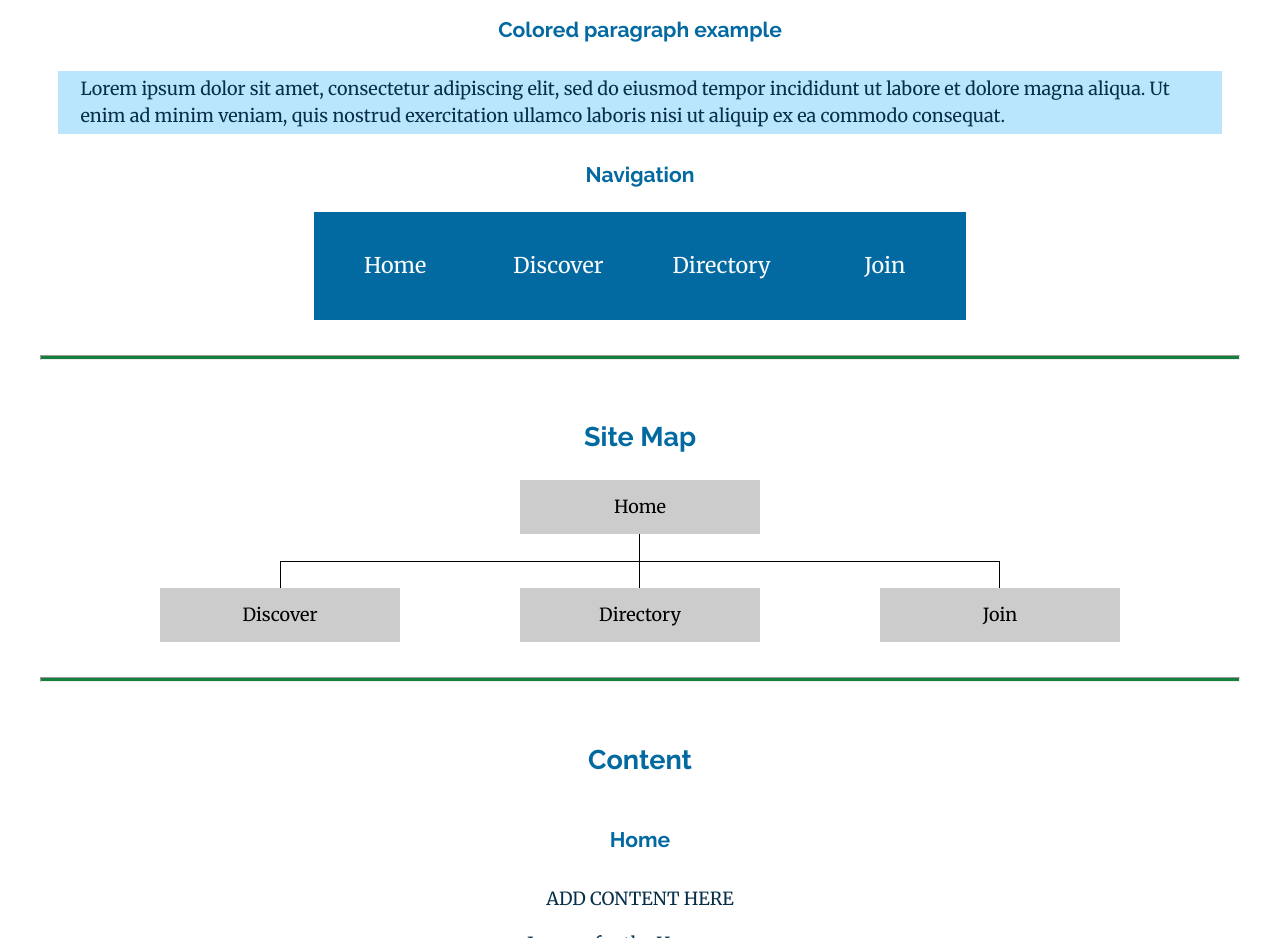
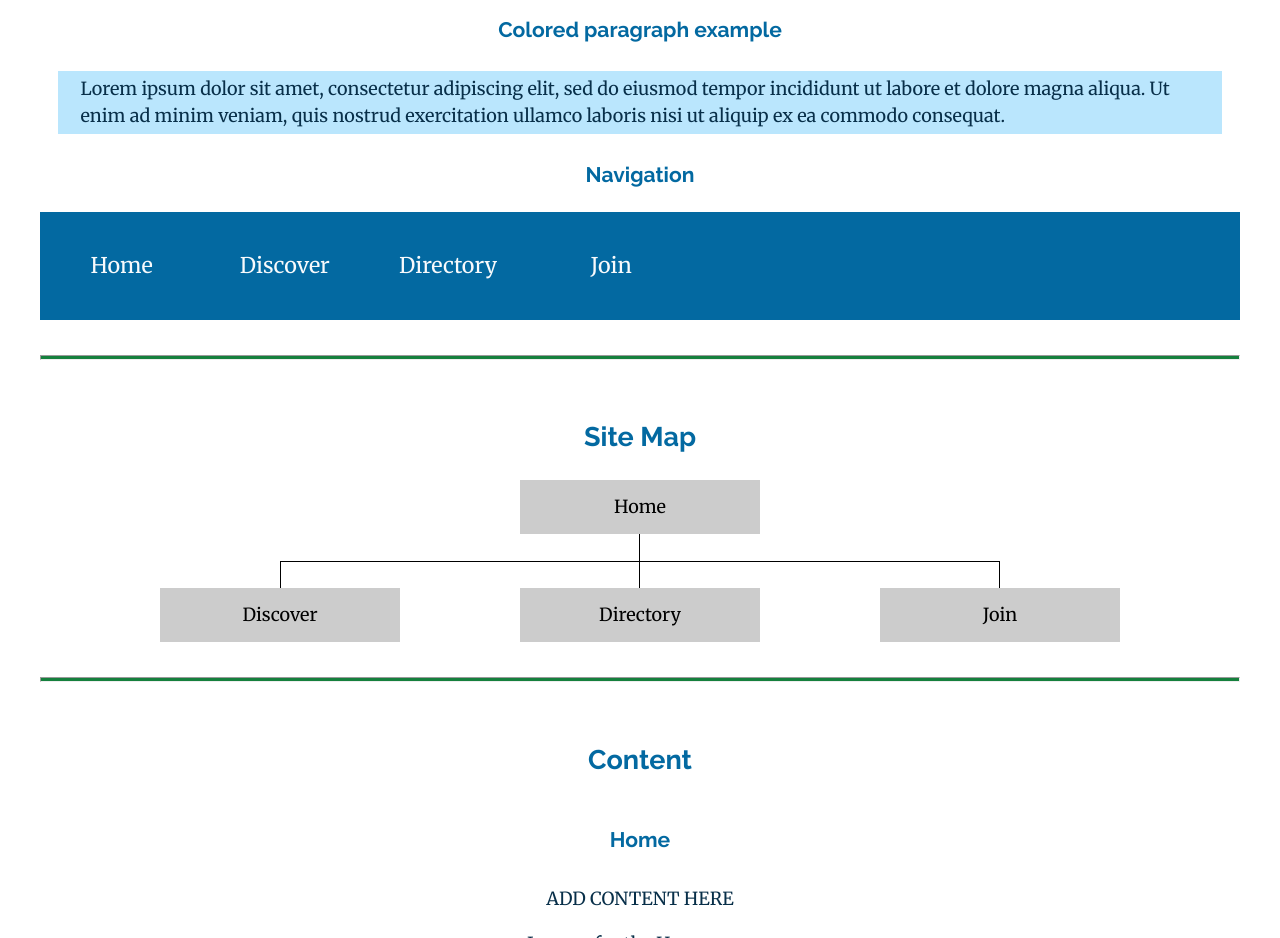
Before and after one commit to vwolfley/wdd-230-a9, a plain HTML site: page lesson03/chamber-site-plan.html in a window 1280 px wide. Shown: the part 2520-3458 px from the top of the page. Drawn offline with Linux system fonts and the light colour scheme.

Commit message:
update css

```diff
--- a/lesson03/chamber-site-plan.html
+++ b/lesson03/chamber-site-plan.html
@@ -137,7 +137,7 @@
             </section>
 
             <!-- Navigation -->
-            <section>
+            <section class="navigation">
                 <h3>Navigation</h3>
                 <!-- Think about how you want your navigation bar to look. In the site-plan.css file change the colors to your colors to get the look you desire. -->
                 <nav>
--- a/lesson03/styles/chamber-site-plan.css
+++ b/lesson03/styles/chamber-site-plan.css
@@ -106,6 +106,16 @@ section {
     flex-direction: column;
     justify-content: center;
     align-items: center;
+}
+
+.navigation {
+    display: flex;
+    flex-direction: column;
+    justify-content: center;
+    align-items: stretch ;
+}
+.navigation h3 {
+    text-align: center;
 }
 
 .colors {
```
